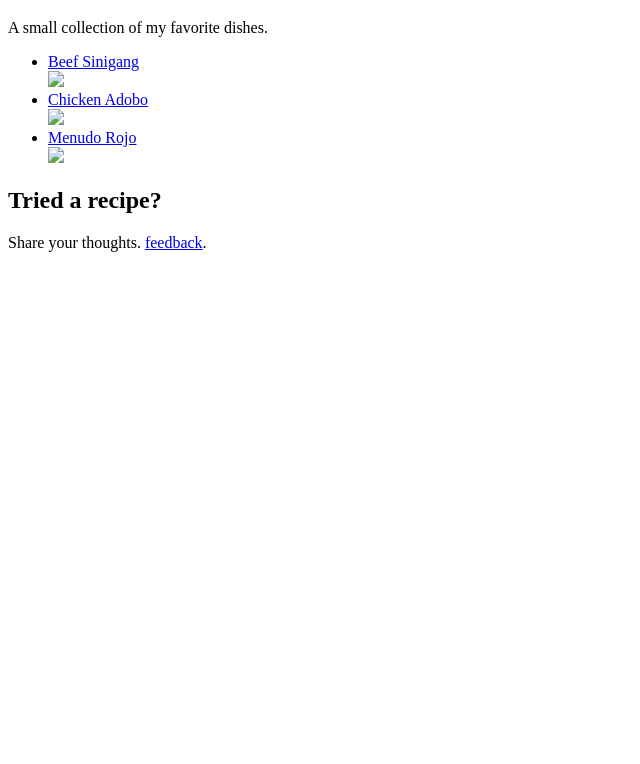
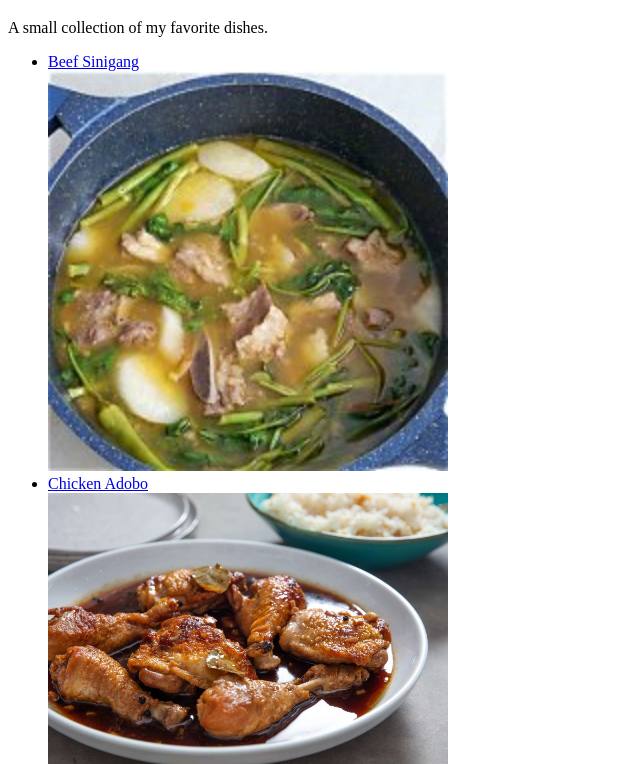
Before and after one commit to Dinci-pq/odin-recipes, a plain HTML site: page index.html in a window 1280 px wide. Shown: the part 61-825 px from the top of the page, without its empty margins (0-640 px from the left). Before the commit the page ends 800 px from the top, so only its background shows below. Drawn offline with Linux system fonts and the light colour scheme; the site is published under a folder, as on GitHub Pages, so addresses that start at the root find nothing.

Commit message:
Update index.html

```diff
--- a/index.html
+++ b/index.html
@@ -10,11 +10,11 @@
     <p>A small collection of my favorite dishes.</p>
     <ul>
       <li><a href="recipes/Beef Sinigang.html">Beef Sinigang</a></li>
-      <img src="/images/Beef Sinigang.jpg" width="400" />
+      <img src="images/Beef Sinigang.jpg" width="400" />
       <li><a href="recipes/ChickenAdobo.html">Chicken Adobo</a></li>
-      <img src="/images/ChickenAdobo.jpg" width="400" />
+      <img src="images/ChickenAdobo.jpg" width="400" />
       <li><a href="recipes/Menudo Rojo.html">Menudo Rojo</a></li>
-      <img src="/images/Menudo Rojo.webp" width="400" />
+      <img src="images/Menudo Rojo.webp" width="400" />
     </ul>
 
 <section>
```
